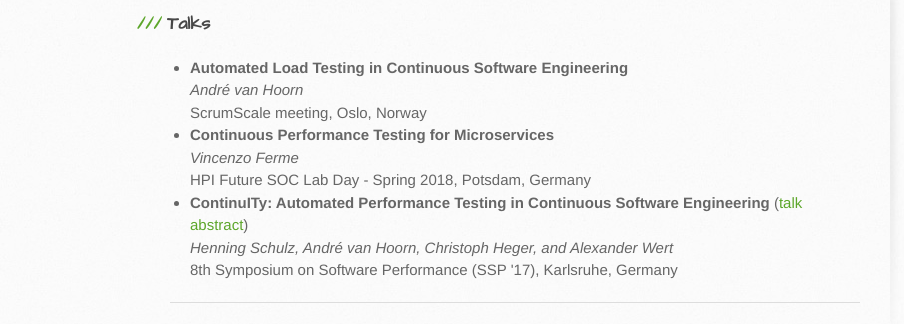
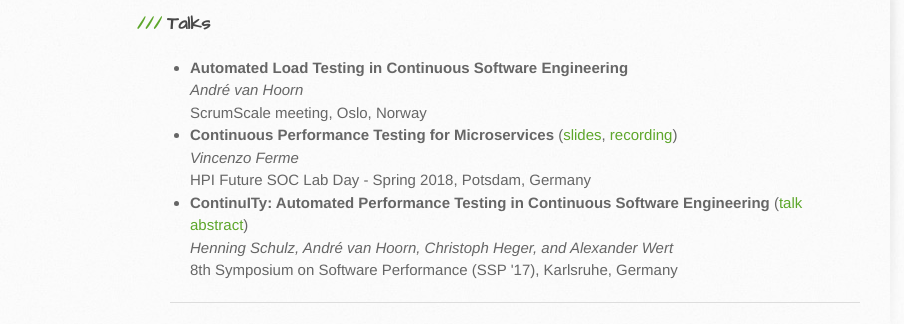
Before and after one commit to tangerstein/ContinuITy-Project.github.io, a plain HTML site: page publications.html in a window 1280 px wide. Shown: the part 457-781 px from the top of the page, 0-904 px from the left. Drawn offline with Linux system fonts and the light colour scheme.

Commit message:
Added link to FSOC Lab Day slides and recording.

```diff
--- a/publications.html
+++ b/publications.html
@@ -66,7 +66,7 @@
 							<em>André van Hoorn</em><br />
 							ScrumScale meeting, Oslo, Norway
 						</li>
-						<li><strong>Continuous Performance Testing for Microservices</strong><br />
+						<li><strong>Continuous Performance Testing for Microservices</strong> (<a href="files/HPI_FSOC_Lab_Day_2018_Ferme.pdf">slides</a>, <a href="https://www.tele-task.de/lecture/video/6774/">recording</a>)<br />
 							<em>Vincenzo Ferme</em><br />
 							HPI Future SOC Lab Day - Spring 2018, Potsdam, Germany
 						</li>
```
Also changed, not shown: 1 other file.
